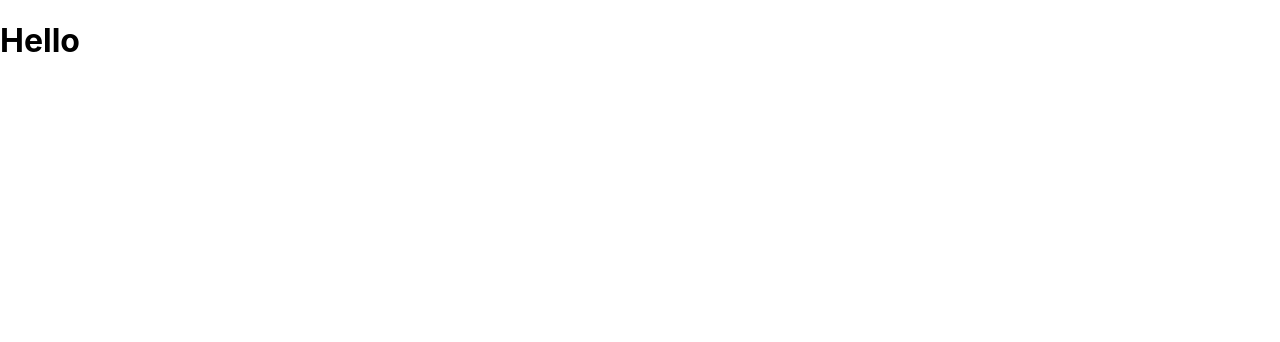
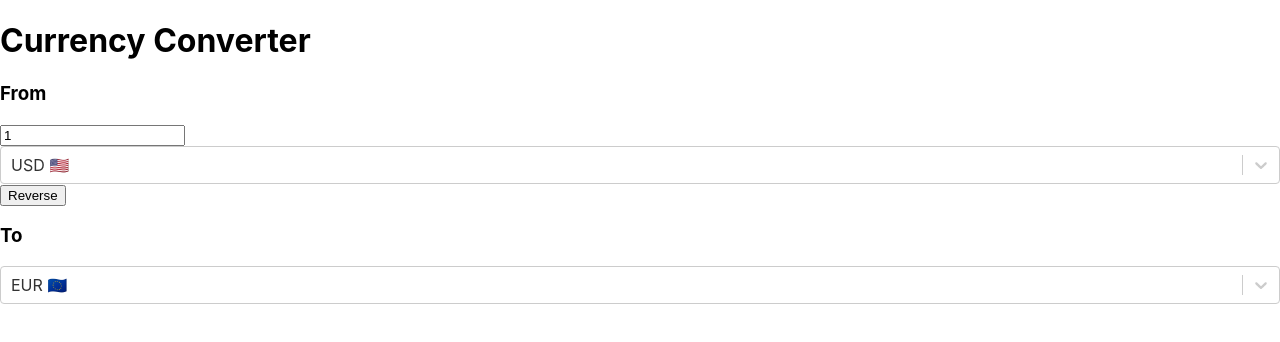
Before and after one commit to menard-codes/currency-converter, a React (Create React App) app: page / in a window 1280 px wide. Shown: the top 342 px of the page. Built offline with nearby package versions, Linux system fonts and the light colour scheme; no server answers.

Commit message:
added functionality

```diff
--- a/package.json
+++ b/package.json
@@ -6,10 +6,12 @@
     "@testing-library/jest-dom": "^5.14.1",
     "@testing-library/react": "^11.2.7",
     "@testing-library/user-event": "^12.8.3",
+    "axios": "^0.21.1",
     "dotenv": "^8.2.0",
     "react": "^17.0.2",
     "react-dom": "^17.0.2",
     "react-scripts": "4.0.3",
+    "react-select": "^4.3.1",
     "web-vitals": "^1.1.2"
   },
   "scripts": {
--- a/src/App.js
+++ b/src/App.js
@@ -1,12 +1,57 @@
+import { useState, useEffect } from 'react';
+
+import Select from 'react-select';
+import axios from 'axios';
+import { currencyCodes } from './currencyLabel';
 import 'dotenv/config';
+
 import './App.css';
 
 
 export default function App() {
+  const [base, setBase] = useState(currencyCodes[145]); //USD
+  const [pair, setPair] = useState(currencyCodes[43]); // EUR
+  const [baseAmount, setBaseAmount] = useState(1);
+  const [conversion, setConversion] = useState('');
+
+  useEffect(() => {
+    const url = `https://v6.exchangerate-api.com/v6/${process.env.REACT_APP_API_KEY}/pair/${base.value}/${pair.value}/${baseAmount}`;
+    axios.get(url).then(res => {
+      // console.log(`1 USD : ${res.data.conversion_result} EUR`);
+      setConversion(res.data.conversion_result);
+    }).catch(() => {
+      // no error handling yet
+    })
+  }, [baseAmount, base]);
+
+  const handleReverse = () => {
+    const newBase = pair;
+    const newPair = base;
+    setBase(newBase);
+    setPair(newPair);
+  }
 
   return (
     <div>
-      <h1>Hello</h1>
+      <h1>Currency Converter</h1>
+      <h3>From</h3>
+      <input
+        value={baseAmount}
+        onChange={e => setBaseAmount(e.target.value)}
+      />
+      <Select
+        options={currencyCodes}
+        value={base}
+        onChange={setBase}
+      />
+      <button onClick={handleReverse}>Reverse</button>
+      <h3>To</h3>
+      <p>{conversion}</p>
+      <Select
+        options={currencyCodes}
+        value={pair}
+        onChange={setPair}
+      />
     </div>
   );
 }
--- a/src/currencyLabel.js
+++ b/src/currencyLabel.js
@@ -1,159 +1,159 @@
-export const currencyCodes = {
-    AED: {code: "AED", flag: "🇦🇪"},
-    AFN: {code: "AFN", flag: "🇦🇫"},
-    ALL: {code: "ALL", flag: "🇦🇱"},
-    AMD: {code: "AMD", flag: "🇦🇲"},
-    ANG: {code: "ANG", flag: "🇧🇶"},
-    AOA: {code: "AOA", flag: "🇦🇴"},
-    ARS: {code: "ARS", flag: "🇦🇷"},
-    AUD: {code: "AUD", flag: "🇦🇺"},
-    AWG: {code: "AWG", flag: "🇦🇼"},
-    AZN: {code: "AZN", flag: "🇦🇿"},
-    BAM: {code: "BAM", flag: "🇧🇦"},
-    BBD: {code: "BBD", flag: "🇧🇧"},
-    BDT: {code: "BDT", flag: "🇧🇩"},
-    BGN: {code: "BGN", flag: "🇧🇬"},
-    BHD: {code: "BHD", flag: "🇧🇭"},
-    BIF: {code: "BIF", flag: "🇧🇮"},
-    BMD: {code: "BMD", flag: "🇧🇲"},
-    BND: {code: "BND", flag: "🇧🇳"},
-    BOB: {code: "BOB", flag: "🇧🇴"},
-    BRL: {code: "BRL", flag: "🇧🇷"},
-    BSD: {code: "BSD", flag: "🇧🇸"},
-    BTN: {code: "BTN", flag: "🇧🇹"},
-    BWP: {code: "BWP", flag: "🇧🇼"},
-    BYN: {code: "BYN", flag: "🇧🇾"},
-    BZD: {code: "BZD", flag: "🇧🇿"},
-    CAD: {code: "CAD", flag: "🇨🇦"},
-    CDF: {code: "CDF", flag: "🇨🇩"},
-    CHF: {code: "CHF", flag: "🇨🇭"},
-    CLP: {code: "CLP", flag: "🇨🇱"},
-    CNY: {code: "CNY", flag: "🇨🇳"},
-    COP: {code: "COP", flag: "🇨🇴"},
-    CRC: {code: "CRC", flag: "🇨🇷"},
-    CUC: {code: "CUC", flag: "🇨🇺"},
-    CUP: {code: "CUP", flag: "🇨🇺"},
-    CVE: {code: "CVE", flag: "🇨🇻"},
-    CZK: {code: "CZK", flag: "🇨🇿"},
-    DJF: {code: "DJF", flag: "🇩🇯"},
-    DKK: {code: "DKK", flag: "🇩🇰"},
-    DOP: {code: "DOP", flag: "🇩🇴"},
-    DZD: {code: "DZD", flag: "🇩🇿"},
-    EGP: {code: "EGP", flag: "🇪🇬"},
-    ERN: {code: "ERN", flag: "🇪🇷"},
-    ETB: {code: "ETB", flag: "🇪🇹"},
-    EUR: {code: "EUR", flag: "🇪🇺"},
-    FJD: {code: "FJD", flag: "🇫🇯"},
-    FKP: {code: "FKP", flag: "🇫🇰"},
-    FOK: {code: "FOK", flag: "🇫🇴"},
-    GBP: {code: "GBP", flag: "🇬🇧"},
-    GEL: {code: "GEL", flag: "🇬🇪"},
-    GGP: {code: "GGP", flag: "🇬🇬"},
-    GHS: {code: "GHS", flag: "🇬🇭"},
-    GIP: {code: "GIP", flag: "🇬🇮"},
-    GMD: {code: "GMD", flag: "🇬🇲"},
-    GNF: {code: "GNF", flag: "🇬🇳"},
-    GTQ: {code: "GTQ", flag: "🇬🇹"},
-    GYD: {code: "GYD", flag: "🇬🇾"},
-    HKD: {code: "HKD", flag: "🇭🇰"},
-    HNL: {code: "HNL", flag: "🇭🇳"},
-    HRK: {code: "HRK", flag: "🇭🇷"},
-    HTG: {code: "HTG", flag: "🇭🇹"},
-    HUF: {code: "HUF", flag: "🇭🇺"},
-    IDR: {code: "IDR", flag: "🇮🇩"},
-    ILS: {code: "ILS", flag: "🇮🇱"},
-    IMP: {code: "IMP", flag: "🇮🇲"},
-    INR: {code: "INR", flag: "🇮🇳"},
-    IQD: {code: "IQD", flag: "🇮🇶"},
-    IRR: {code: "IRR", flag: "🇮🇷"},
-    ISK: {code: "ISK", flag: "🇮🇸"},
-    JMD: {code: "JMD", flag: "🇯🇲"},
-    JOD: {code: "JOD", flag: "🇯🇴"},
-    JPY: {code: "JPY", flag: "🇯🇵"},
-    KES: {code: "KES", flag: "🇰🇪"},
-    KGS: {code: "KGS", flag: "🇰🇬"},
-    KHR: {code: "KHR", flag: "🇰🇭"},
-    KID: {code: "KID", flag: "🇰🇮"},
-    KMF: {code: "KMF", flag: "🇰🇲"},
-    KRW: {code: "KRW", flag: "🇰🇷"},
-    KWD: {code: "KWD", flag: "🇰🇼"},
-    KYD: {code: "KYD", flag: "🇰🇾"},
-    KZT: {code: "KZT", flag: "🇰🇿"},
-    LAK: {code: "LAK", flag: "🇱🇦"},
-    LBP: {code: "LBP", flag: "🇱🇧"},
-    LKR: {code: "LKR", flag: "🇱🇰"},
-    LRD: {code: "LRD", flag: "🇱🇷"},
-    LSL: {code: "LSL", flag: "🇱🇸"},
-    LYD: {code: "LYD", flag: "🇱🇾"},
-    MAD: {code: "MAD", flag: "🇲🇦"},
-    MDL: {code: "MDL", flag: "🇲🇩"},
-    MGA: {code: "MGA", flag: "🇲🇬"},
-    MKD: {code: "MKD", flag: "🇲🇰"},
-    MMK: {code: "MMK", flag: "🇲🇲"},
-    MNT: {code: "MNT", flag: "🇲🇳"},
-    MOP: {code: "MOP", flag: "🇲🇴"},
-    MRU: {code: "MRU", flag: "🇲🇷"},
-    MUR: {code: "MUR", flag: "🇲🇺"},
-    MVR: {code: "MVR", flag: "🇲🇻"},
-    MWK: {code: "MWK", flag: "🇲🇼"},
-    MXN: {code: "MXN", flag: "🇲🇽"},
-    MYR: {code: "MYR", flag: "🇲🇾"},
-    MZN: {code: "MZN", flag: "🇲🇿"},
-    NAD: {code: "NAD", flag: "🇳🇦"},
-    NGN: {code: "NGN", flag: "🇳🇬"},
-    NIO: {code: "NIO", flag: "🇳🇮"},
-    NOK: {code: "NOK", flag: "🇳🇴"},
-    NPR: {code: "NPR", flag: "🇳🇵"},
-    NZD: {code: "NZD", flag: "🇳🇿"},
-    OMR: {code: "OMR", flag: "🇴🇲"},
-    PAB: {code: "PAB", flag: "🇵🇦"},
-    PEN: {code: "PEN", flag: "🇵🇪"},
-    PGK: {code: "PGK", flag: "🇵🇬"},
-    PHP: {code: "PHP", flag: "🇵🇭"},
-    PKR: {code: "PKR", flag: "🇵🇰"},
-    PLN: {code: "PLN", flag: "🇵🇱"},
-    PYG: {code: "PYG", flag: "🇵🇾"},
-    QAR: {code: "QAR", flag: "🇶🇦"},
-    RON: {code: "RON", flag: "🇷🇴"},
-    RSD: {code: "RSD", flag: "🇷🇸"},
-    RUB: {code: "RUB", flag: "🇷🇺"},
-    RWF: {code: "RWF", flag: "🇷🇼"},
-    SAR: {code: "SAR", flag: "🇸🇦"},
-    SBD: {code: "SBD", flag: "🇸🇧"},
-    SCR: {code: "SCR", flag: "🇸🇨"},
-    SDG: {code: "SDG", flag: "🇸🇩"},
-    SEK: {code: "SEK", flag: "🇸🇪"},
-    SGD: {code: "SGD", flag: "🇸🇬"},
-    SHP: {code: "SHP", flag: "🇸🇭"},
-    SLL: {code: "SLL", flag: "🇸🇱"},
-    SOS: {code: "SOS", flag: "🇸🇴"},
-    SRD: {code: "SRD", flag: "🇸🇷"},
-    SSP: {code: "SSP", flag: "🇸🇸"},
-    STN: {code: "STN", flag: "🇸🇹"},
-    SYP: {code: "SYP", flag: "🇸🇾"},
-    SZL: {code: "SZL", flag: "🇸🇿"},
-    THB: {code: "THB", flag: "🇹🇭"},
-    TJS: {code: "TJS", flag: "🇹🇯"},
-    TMT: {code: "TMT", flag: "🇹🇲"},
-    TND: {code: "TND", flag: "🇹🇳"},
-    TOP: {code: "TOP", flag: "🇹🇴"},
-    TRY: {code: "TRY", flag: "🇹🇷"},
-    TTD: {code: "TTD", flag: "🇹🇹"},
-    TVD: {code: "TVD", flag: "🇹🇻"},
-    TWD: {code: "TWD", flag: "🇹🇼"},
-    TZS: {code: "TZS", flag: "🇹🇿"},
-    UAH: {code: "UAH", flag: "🇺🇦"},
-    UGX: {code: "UGX", flag: "🇺🇬"},
-    USD: {code: "USD", flag: "🇺🇸"},
-    UYU: {code: "UYU", flag: "🇺🇾"},
-    UZS: {code: "UZS", flag: "🇺🇿"},
-    VES: {code: "VES", flag: "🇻🇪"},
-    VND: {code: "VND", flag: "🇻🇳"},
-    VUV: {code: "VUV", flag: "🇻🇺"},
-    WST: {code: "WST", flag: "🇼🇸"},
-    XAF: {code: "XAF", flag: "🇨🇫"},
-    XOF: {code: "XOF", flag: "🇪🇭"},
-    YER: {code: "YER", flag: "🇾🇪"},
-    ZAR: {code: "ZAR", flag: "🇿🇦"},
-    ZMW: {code: "ZMW", flag: "🇿🇲"}
-}
+export const currencyCodes = [
+    {value: "AED", label: "AED 🇦🇪"},
+    {value: "AFN", label: "AFN 🇦🇫"},
+    {value: "ALL", label: "ALL 🇦🇱"},
+    {value: "AMD", label: "AMD 🇦🇲"},
+    {value: "ANG", label: "ANG 🇧🇶"},
+    {value: "AOA", label: "AOA 🇦🇴"},
+    {value: "ARS", label: "ARS 🇦🇷"},
+    {value: "AUD", label: "AUD 🇦🇺"},
+    {value: "AWG", label: "AWG 🇦🇼"},
+    {value: "AZN", label: "AZN 🇦🇿"},
+    {value: "BAM", label: "BAM 🇧🇦"},
+    {value: "BBD", label: "BBD 🇧🇧"},
+    {value: "BDT", label: "BDT 🇧🇩"},
+    {value: "BGN", label: "BGN 🇧🇬"},
+    {value: "BHD", label: "BHD 🇧🇭"},
+    {value: "BIF", label: "BIF 🇧🇮"},
+    {value: "BMD", label: "BMD 🇧🇲"},
+    {value: "BND", label: "BND 🇧🇳"},
+    {value: "BOB", label: "BOB 🇧🇴"},
+    {value: "BRL", label: "BRL 🇧🇷"},
+    {value: "BSD", label: "BSD 🇧🇸"},
+    {value: "BTN", label: "BTN 🇧🇹"},
+    {value: "BWP", label: "BWP 🇧🇼"},
+    {value: "BYN", label: "BYN 🇧🇾"},
+    {value: "BZD", label: "BZD 🇧🇿"},
+    {value: "CAD", label: "CAD 🇨🇦"},
+    {value: "CDF", label: "CDF 🇨🇩"},
+    {value: "CHF", label: "CHF 🇨🇭"},
+    {value: "CLP", label: "CLP 🇨🇱"},
+    {value: "CNY", label: "CNY 🇨🇳"},
+    {value: "COP", label: "COP 🇨🇴"},
+    {value: "CRC", label: "CRC 🇨🇷"},
+    {value: "CUC", label: "CUC 🇨🇺"},
+    {value: "CUP", label: "CUP 🇨🇺"},
+    {value: "CVE", label: "CVE 🇨🇻"},
+    {value: "CZK", label: "CZK 🇨🇿"},
+    {value: "DJF", label: "DJF 🇩🇯"},
+    {value: "DKK", label: "DKK 🇩🇰"},
+    {value: "DOP", label: "DOP 🇩🇴"},
+    {value: "DZD", label: "DZD 🇩🇿"},
+    {value: "EGP", label: "EGP 🇪🇬"},
+    {value: "ERN", label: "ERN 🇪🇷"},
+    {value: "ETB", label: "ETB 🇪🇹"},
+    {value: "EUR", label: "EUR 🇪🇺"},
+    {value: "FJD", label: "FJD 🇫🇯"},
+    {value: "FKP", label: "FKP 🇫🇰"},
+    {value: "FOK", label: "FOK 🇫🇴"},
+    {value: "GBP", label: "GBP 🇬🇧"},
+    {value: "GEL", label: "GEL 🇬🇪"},
+    {value: "GGP", label: "GGP 🇬🇬"},
+    {value: "GHS", label: "GHS 🇬🇭"},
+    {value: "GIP", label: "GIP 🇬🇮"},
+    {value: "GMD", label: "GMD 🇬🇲"},
+    {value: "GNF", label: "GNF 🇬🇳"},
+    {value: "GTQ", label: "GTQ 🇬🇹"},
+    {value: "GYD", label: "GYD 🇬🇾"},
+    {value: "HKD", label: "HKD 🇭🇰"},
+    {value: "HNL", label: "HNL 🇭🇳"},
+    {value: "HRK", label: "HRK 🇭🇷"},
+    {value: "HTG", label: "HTG 🇭🇹"},
+    {value: "HUF", label: "HUF 🇭🇺"},
+    {value: "IDR", label: "IDR 🇮🇩"},
+    {value: "ILS", label: "ILS 🇮🇱"},
+    {value: "IMP", label: "IMP 🇮🇲"},
+    {value: "INR", label: "INR 🇮🇳"},
+    {value: "IQD", label: "IQD 🇮🇶"},
+    {value: "IRR", label: "IRR 🇮🇷"},
+    {value: "ISK", label: "ISK 🇮🇸"},
+    {value: "JMD", label: "JMD 🇯🇲"},
+    {value: "JOD", label: "JOD 🇯🇴"},
+    {value: "JPY", label: "JPY 🇯🇵"},
+    {value: "KES", label: "KES 🇰🇪"},
+    {value: "KGS", label: "KGS 🇰🇬"},
+    {value: "KHR", label: "KHR 🇰🇭"},
+    {value: "KID", label: "KID 🇰🇮"},
+    {value: "KMF", label: "KMF 🇰🇲"},
+    {value: "KRW", label: "KRW 🇰🇷"},
+    {value: "KWD", label: "KWD 🇰🇼"},
+    {value: "KYD", label: "KYD 🇰🇾"},
+    {value: "KZT", label: "KZT 🇰🇿"},
+    {value: "LAK", label: "LAK 🇱🇦"},
+    {value: "LBP", label: "LBP 🇱🇧"},
+    {value: "LKR", label: "LKR 🇱🇰"},
+    {value: "LRD", label: "LRD 🇱🇷"},
+    {value: "LSL", label: "LSL 🇱🇸"},
+    {value: "LYD", label: "LYD 🇱🇾"},
+    {value: "MAD", label: "MAD 🇲🇦"},
+    {value: "MDL", label: "MDL 🇲🇩"},
+    {value: "MGA", label: "MGA 🇲🇬"},
+    {value: "MKD", label: "MKD 🇲🇰"},
+    {value: "MMK", label: "MMK 🇲🇲"},
+    {value: "MNT", label: "MNT 🇲🇳"},
+    {value: "MOP", label: "MOP 🇲🇴"},
+    {value: "MRU", label: "MRU 🇲🇷"},
+    {value: "MUR", label: "MUR 🇲🇺"},
+    {value: "MVR", label: "MVR 🇲🇻"},
+    {value: "MWK", label: "MWK 🇲🇼"},
+    {value: "MXN", label: "MXN 🇲🇽"},
+    {value: "MYR", label: "MYR 🇲🇾"},
+    {value: "MZN", label: "MZN 🇲🇿"},
+    {value: "NAD", label: "NAD 🇳🇦"},
+    {value: "NGN", label: "NGN 🇳🇬"},
+    {value: "NIO", label: "NIO 🇳🇮"},
+    {value: "NOK", label: "NOK 🇳🇴"},
+    {value: "NPR", label: "NPR 🇳🇵"},
+    {value: "NZD", label: "NZD 🇳🇿"},
+    {value: "OMR", label: "OMR 🇴🇲"},
+    {value: "PAB", label: "PAB 🇵🇦"},
+    {value: "PEN", label: "PEN 🇵🇪"},
+    {value: "PGK", label: "PGK 🇵🇬"},
+    {value: "PHP", label: "PHP 🇵🇭"},
+    {value: "PKR", label: "PKR 🇵🇰"},
+    {value: "PLN", label: "PLN 🇵🇱"},
+    {value: "PYG", label: "PYG 🇵🇾"},
+    {value: "QAR", label: "QAR 🇶🇦"},
+    {value: "RON", label: "RON 🇷🇴"},
+    {value: "RSD", label: "RSD 🇷🇸"},
+    {value: "RUB", label: "RUB 🇷🇺"},
+    {value: "RWF", label: "RWF 🇷🇼"},
+    {value: "SAR", label: "SAR 🇸🇦"},
+    {value: "SBD", label: "SBD 🇸🇧"},
+    {value: "SCR", label: "SCR 🇸🇨"},
+    {value: "SDG", label: "SDG 🇸🇩"},
+    {value: "SEK", label: "SEK 🇸🇪"},
+    {value: "SGD", label: "SGD 🇸🇬"},
+    {value: "SHP", label: "SHP 🇸🇭"},
+    {value: "SLL", label: "SLL 🇸🇱"},
+    {value: "SOS", label: "SOS 🇸🇴"},
+    {value: "SRD", label: "SRD 🇸🇷"},
+    {value: "SSP", label: "SSP 🇸🇸"},
+    {value: "STN", label: "STN 🇸🇹"},
+    {value: "SYP", label: "SYP 🇸🇾"},
+    {value: "SZL", label: "SZL 🇸🇿"},
+    {value: "THB", label: "THB 🇹🇭"},
+    {value: "TJS", label: "TJS 🇹🇯"},
+    {value: "TMT", label: "TMT 🇹🇲"},
+    {value: "TND", label: "TND 🇹🇳"},
+    {value: "TOP", label: "TOP 🇹🇴"},
+    {value: "TRY", label: "TRY 🇹🇷"},
+    {value: "TTD", label: "TTD 🇹🇹"},
+    {value: "TVD", label: "TVD 🇹🇻"},
+    {value: "TWD", label: "TWD 🇹🇼"},
+    {value: "TZS", label: "TZS 🇹🇿"},
+    {value: "UAH", label: "UAH 🇺🇦"},
+    {value: "UGX", label: "UGX 🇺🇬"},
+    {value: "USD", label: "USD 🇺🇸"},
+    {value: "UYU", label: "UYU 🇺🇾"},
+    {value: "UZS", label: "UZS 🇺🇿"},
+    {value: "VES", label: "VES 🇻🇪"},
+    {value: "VND", label: "VND 🇻🇳"},
+    {value: "VUV", label: "VUV 🇻🇺"},
+    {value: "WST", label: "WST 🇼🇸"},
+    {value: "XAF", label: "XAF 🇨🇫"},
+    {value: "XOF", label: "XOF 🇪🇭"},
+    {value: "YER", label: "YER 🇾🇪"},
+    {value: "ZAR", label: "ZAR 🇿🇦"},
+    {value: "ZMW", label: "ZMW 🇿🇲"}
+]
```
Also changed, not shown: 1 other file (tests, documents, lock files or other folders).
